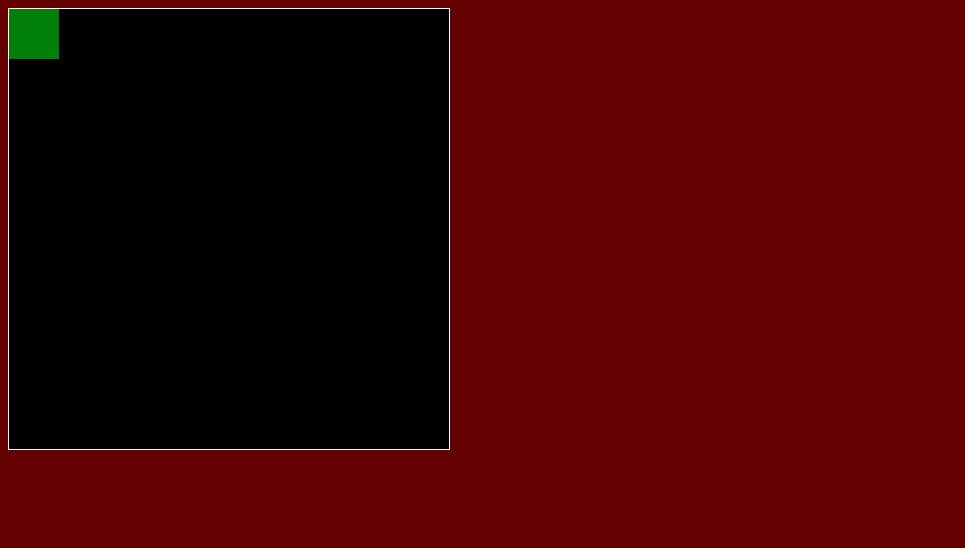
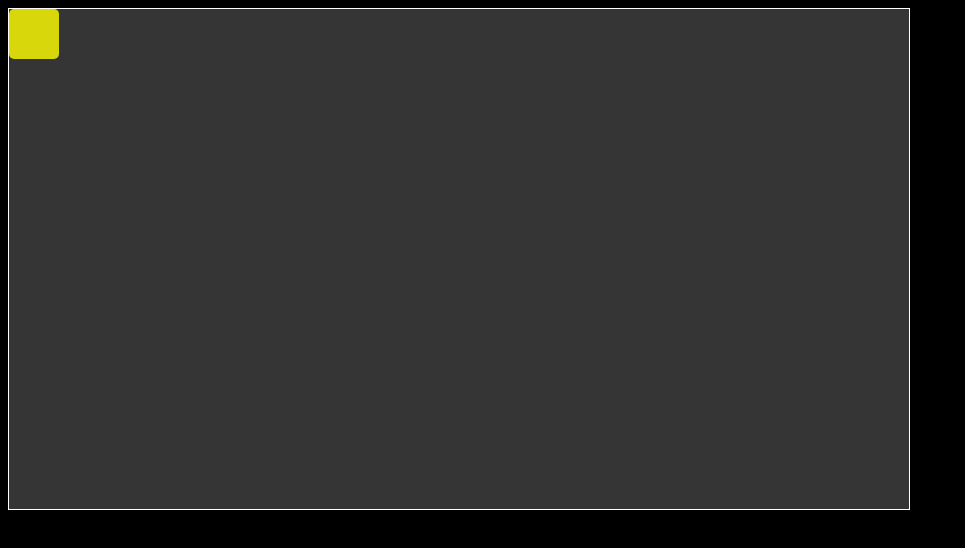
Before and after one commit to Not-the-Boshy/Not-the-Boshy.GitHub.io, a plain HTML site: page asd-projects/walker/index.html in a window 1280 px wide. Shown: the whole page, without its empty margins (0-965 px from the left). Drawn offline with Linux system fonts and the light colour scheme.

```diff
--- a/asd-projects/walker/index.css
+++ b/asd-projects/walker/index.css
@@ -1,21 +1,21 @@
 
 body {
-  background-color: rgb(100, 0, 0);
+  background-color: rgb(0, 0, 0);
 }
 
 #board {
-  width: 440px;
-  height: 440px;
+  width: 900px;
+  height: 500px;
   border: 1px solid white;
-  background-color: black;
-  position: relative;
+  background-color: rgb(53, 53, 53);
+  position: auto;
 }
 
 #walker {
-  background-color: rgb(0, 128, 11);
+  background-color: rgb(215, 215, 11);
   width: 50px;
   height: 50px;
-  bord
+  border-radius: 5px;
   position: absolute;
 /*   left: 100px; */  /* Uncomment if you want to set a "starting" position */
 /*   top: 100px;  */  /* Uncomment if you want to set a "starting" position */
```
